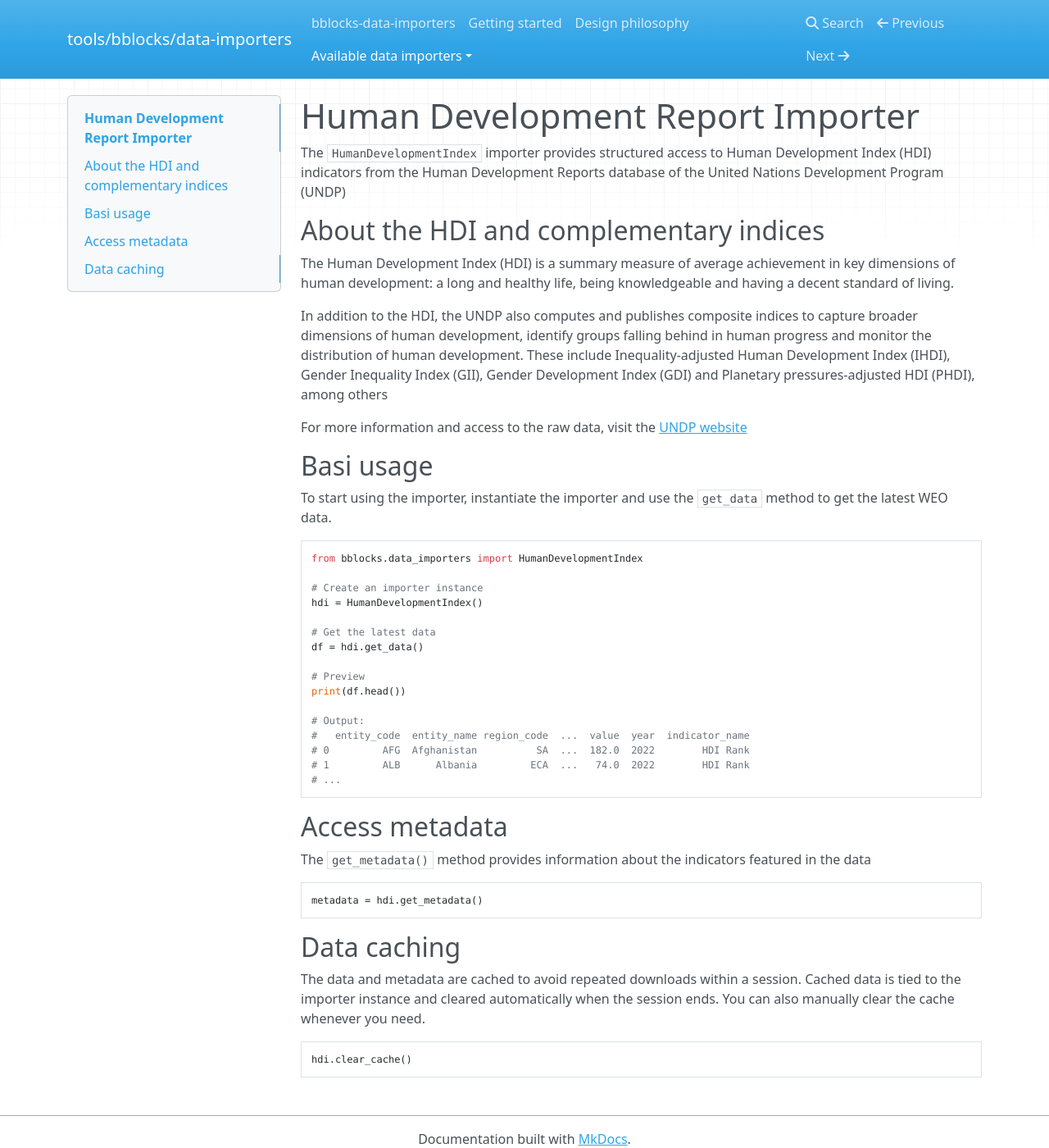
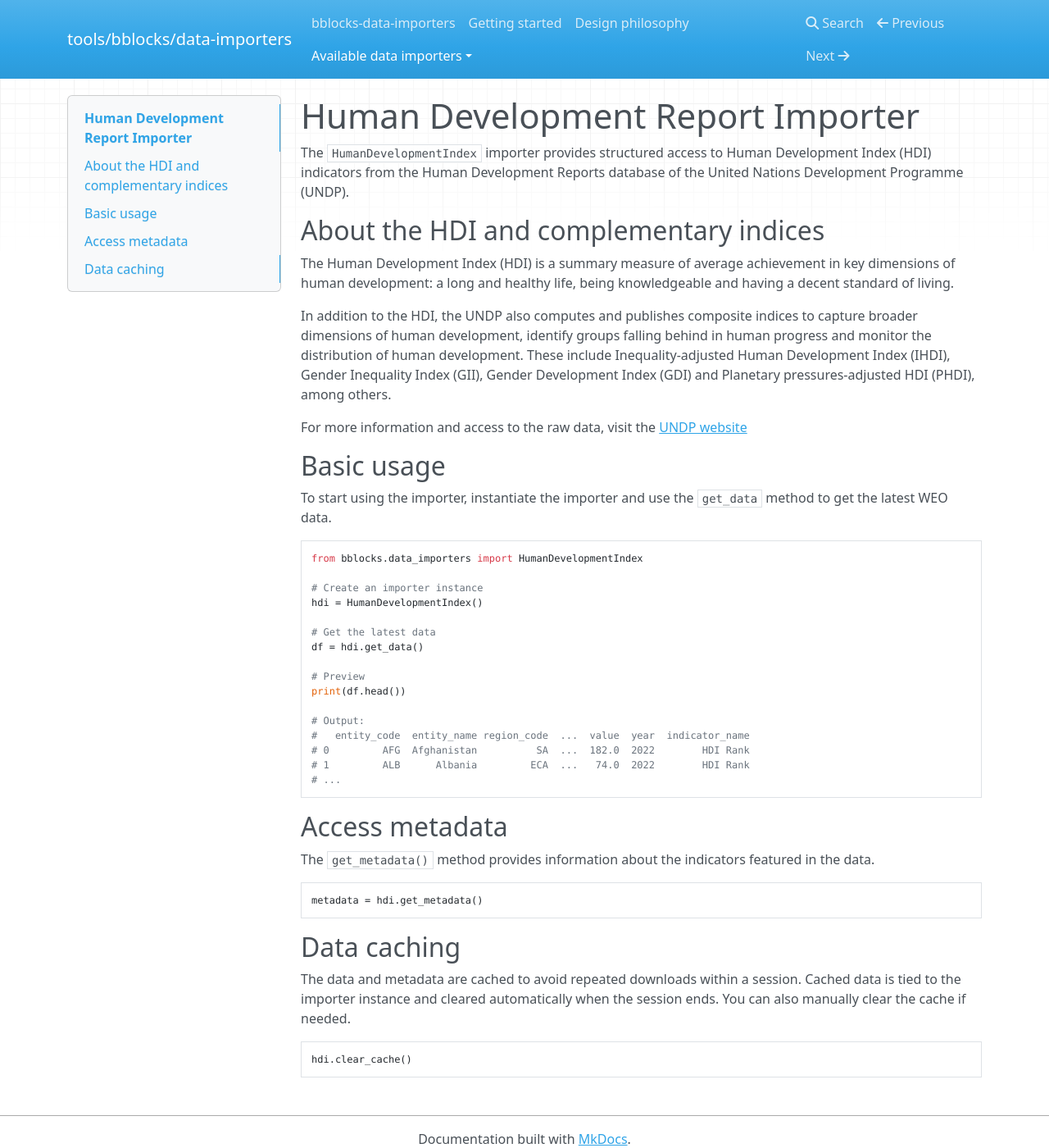
Before and after one commit to ONEcampaign/bblocks_data_importers, an MkDocs documentation site: the page built from docs/docs/importers/hdr.md, in a window 1280 px wide and 1400 px high. Shown: the whole window at 82% size. Built offline with MkDocs 1.6.1, drawn with Linux system fonts in a browser that asks for light colours; nearby versions of some CDN libraries.

Commit message:
fix typos and spelling

````diff
--- a/docs/docs/importers/hdr.md
+++ b/docs/docs/importers/hdr.md
@@ -1,21 +1,21 @@
 # Human Development Report Importer
 
 The `HumanDevelopmentIndex` importer provides structured access to Human Development Index (HDI) indicators
-from the Human Development Reports database of the United Nations Development Program (UNDP)
+from the Human Development Reports database of the United Nations Development Programme (UNDP).
 
 ## About the HDI and complementary indices
 
 The Human Development Index (HDI) is a summary measure of average achievement in key dimensions of human development:
 a long and healthy life, being knowledgeable and having a decent standard of living.
 
-In addition to the HDI, the UNDP also computes and publishes  composite indices to capture broader dimensions of human
+In addition to the HDI, the UNDP also computes and publishes composite indices to capture broader dimensions of human
 development, identify groups falling behind in human progress and monitor the distribution of human development. These
 include Inequality-adjusted Human Development Index (IHDI), Gender Inequality Index (GII), Gender Development Index
-(GDI) and Planetary pressures-adjusted HDI (PHDI), among others
+(GDI) and Planetary pressures-adjusted HDI (PHDI), among others.
 
 For more information and access to the raw data, visit the [UNDP website](https://hdr.undp.org/)
 
-## Basi usage
+## Basic usage
 
 To start using the importer, instantiate the importer and use the `get_data` method to get the latest WEO data.
 
@@ -40,7 +40,7 @@ print(df.head())
 
 ## Access metadata
 
-The `get_metadata()` method provides information about the indicators featured in the data
+The `get_metadata()` method provides information about the indicators featured in the data.
 
 ```python
 metadata = hdi.get_metadata()
@@ -48,7 +48,7 @@ metadata = hdi.get_metadata()
 
 ## Data caching
 The data and metadata are cached to avoid repeated downloads within a session. Cached data is tied to the importer
-instance and cleared automatically when the session ends. You can also manually clear the cache whenever you need.
+instance and cleared automatically when the session ends. You can also manually clear the cache if needed.
 
 ```python
 hdi.clear_cache()
````
